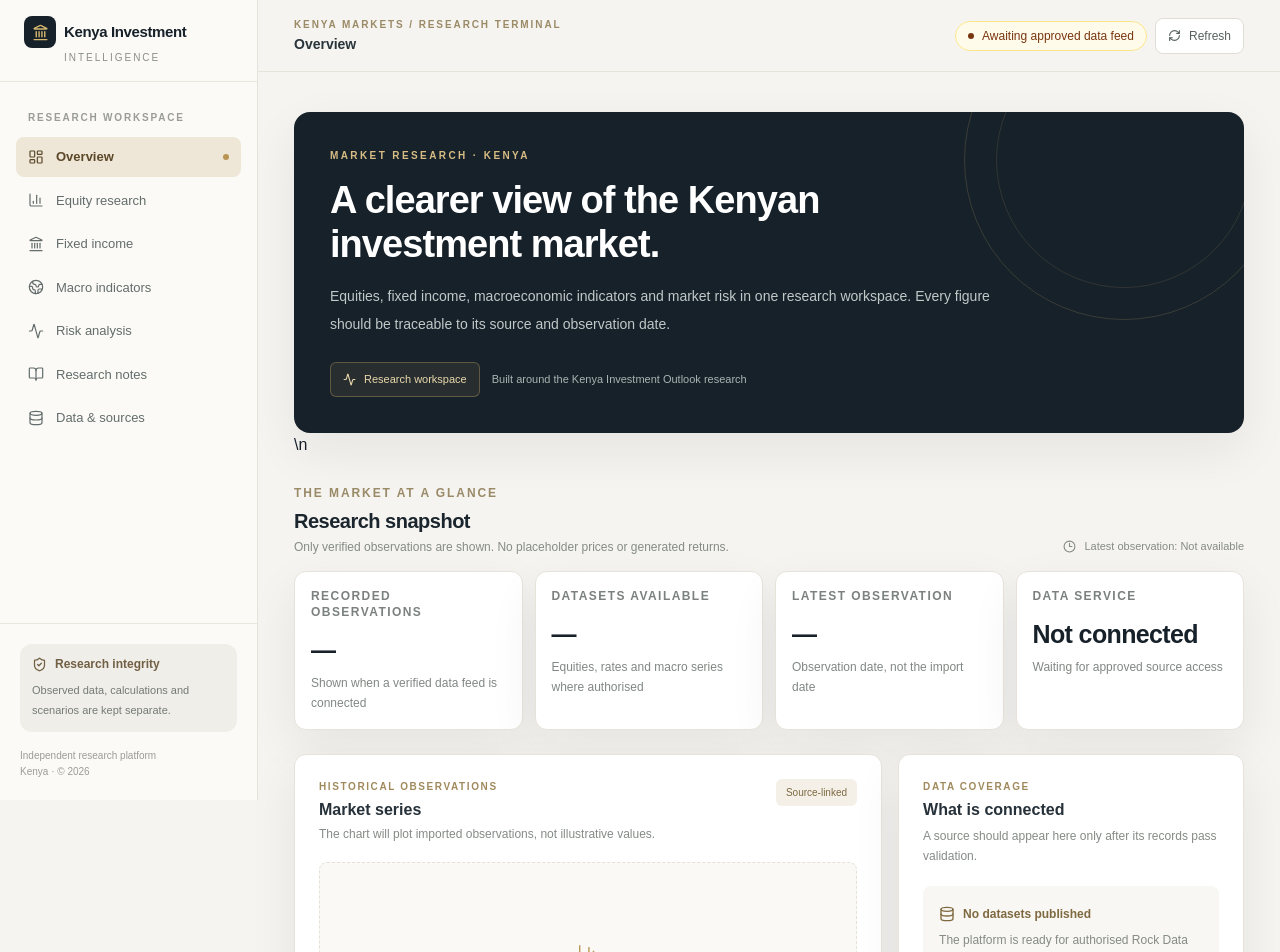
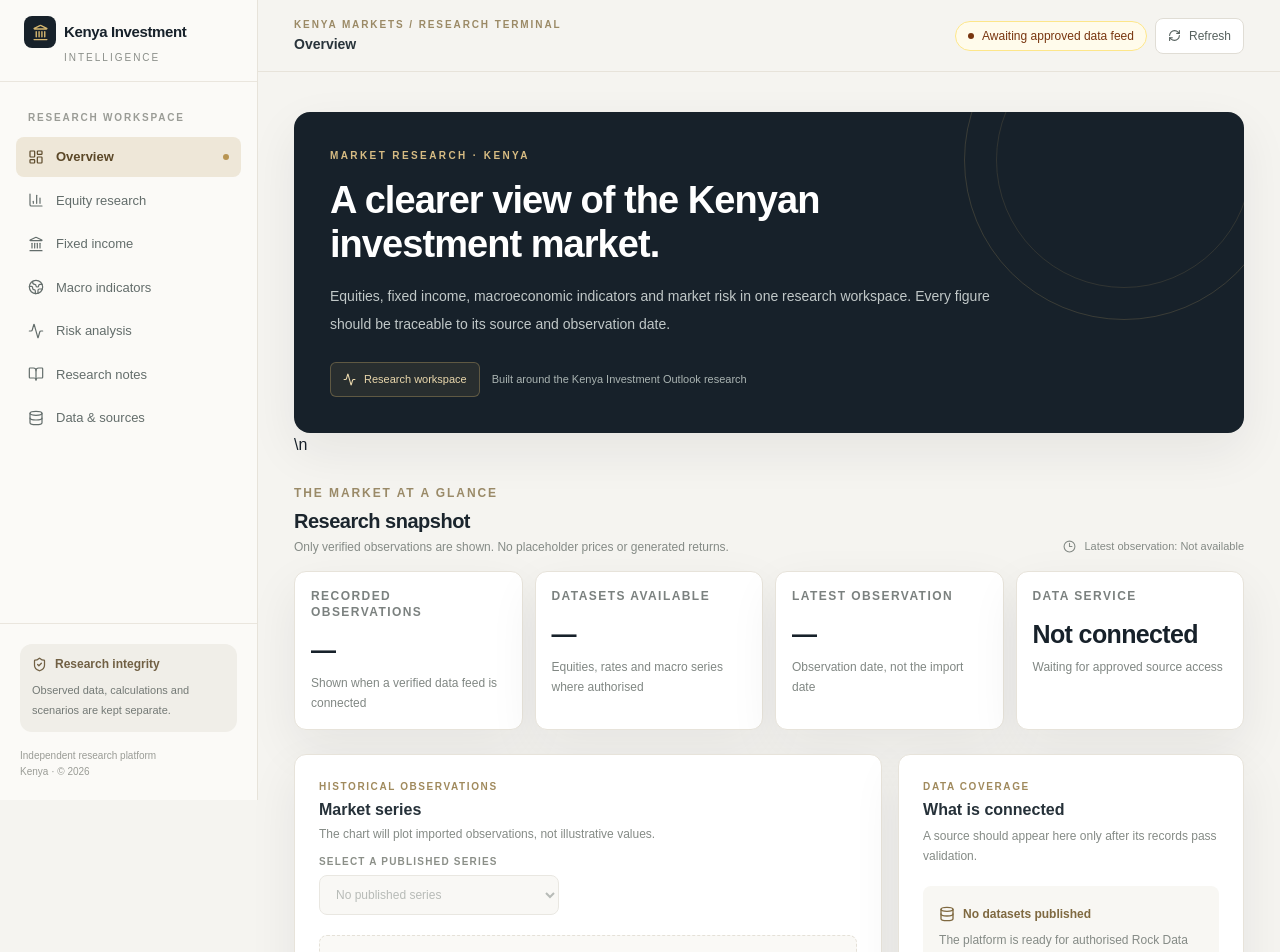
Before and after one commit to paulndwekia/Rock_Investment_Outlook_2026, a Next.js app in the folder dashboard/: page / in a window 1280 px wide. Shown: the top 952 px of the page. Built offline with nearby package versions, Linux system fonts and the light colour scheme.

Commit message:
Add a data-driven market series selector to the dashboard

```diff
--- a/dashboard/components/dashboard.tsx
+++ b/dashboard/components/dashboard.tsx
@@ -9,7 +9,7 @@ import {
 import {
   Area, AreaChart, CartesianGrid, ResponsiveContainer, Tooltip, XAxis, YAxis
 } from "recharts";
-import type { OverviewResponse } from "@/lib/types";
+import type { AvailableSeries, Observation, OverviewResponse } from "@/lib/types";
 
 const navigation = [
   { label: "Overview", icon: LayoutDashboard },
@@ -102,6 +102,10 @@ const sectionCopy: Record<string, { kicker: string; title: string; body: string;
   }
 };
 
+function seriesKey(item: Pick<AvailableSeries, "dataset" | "series" | "unit">) {
+  return JSON.stringify([item.dataset, item.series, item.unit ?? null]);
+}
+
 function dateLabel(value?: string | null) {
   if (!value) return "Not available";
   const parsed = new Date(value);
@@ -131,6 +135,10 @@ export default function Dashboard() {
   const [loading, setLoading] = useState(true);
   const [menuOpen, setMenuOpen] = useState(false);
   const [active, setActive] = useState("Overview");
+  const [marketSeries, setMarketSeries] = useState<Observation[]>([]);
+  const [selectedSeries, setSelectedSeries] = useState("");
+  const [seriesLoading, setSeriesLoading] = useState(false);
+  const [seriesError, setSeriesError] = useState("");
 
   const refresh = useCallback(async () => {
     setLoading(true);
@@ -138,8 +146,22 @@ export default function Dashboard() {
       const response = await fetch("/api/overview", { cache: "no-store" });
       const payload = await response.json() as OverviewResponse;
       setData(payload);
+      setMarketSeries(payload.market_series ?? []);
+      const initialPoint = payload.market_series?.[0];
+      const initialOption = initialPoint
+        ? payload.available_series?.find((item) =>
+            item.dataset === initialPoint.dataset &&
+            item.series === initialPoint.series &&
+            (item.unit ?? null) === (initialPoint.unit ?? null)
+          )
+        : payload.available_series?.[0];
+      setSelectedSeries(initialOption ? seriesKey(initialOption) : "");
+      setSeriesError("");
     } catch {
       setData({ status: "unavailable", message: "The dashboard could not retrieve its data status." });
+      setMarketSeries([]);
+      setSelectedSeries("");
+      setSeriesError("");
     } finally {
       setLoading(false);
     }
@@ -147,7 +169,8 @@ export default function Dashboard() {
 
   useEffect(() => { void refresh(); }, [refresh]);
 
-  const chartData = useMemo(() => (data.market_series ?? []).map((point) => ({
+  const availableSeries = data.available_series ?? [];
+  const chartData = useMemo(() => marketSeries.map((point) => ({
     observed_at: point.observed_at,
     date: new Date(point.observed_at).toLocaleDateString("en-KE", { day: "2-digit", month: "short" }),
     dataset: point.dataset,
@@ -155,7 +178,34 @@ export default function Dashboard() {
     value: point.value,
     source: point.source_name,
     unit: point.unit
-  })), [data.market_series]);
+  })), [marketSeries]);
+
+  const loadSelectedSeries = useCallback(async (key: string) => {
+    const chosen = availableSeries.find((item) => seriesKey(item) === key);
+    if (!chosen) return;
+
+    setSelectedSeries(key);
+    setSeriesLoading(true);
+    setSeriesError("");
+    try {
+      const query = new URLSearchParams({
+        dataset: chosen.dataset,
+        series: chosen.series,
+        limit: "120"
+      });
+      const response = await fetch(`/api/series?${query.toString()}`, { cache: "no-store" });
+      const payload = await response.json() as { status: string; market_series?: Observation[]; message?: string };
+      if (!response.ok || payload.status !== "ok") {
+        throw new Error(payload.message ?? "The selected series could not be loaded.");
+      }
+      setMarketSeries(payload.market_series ?? []);
+    } catch (error) {
+      setSeriesError(error instanceof Error ? error.message : "The selected series could not be loaded.");
+      setMarketSeries([]);
+    } finally {
+      setSeriesLoading(false);
+    }
+  }, [availableSeries]);
 
   const latestUpdate = dateLabel(data.latest_observation);
   const connected = data.status === "ok";
@@ -253,10 +303,27 @@ export default function Dashboard() {
                 <h3 className="mt-1 text-base font-semibold text-[#263139]">Market series</h3>
                 <p className="mt-1 text-xs text-[#858B86]">The chart will plot imported observations, not illustrative values.</p>
               </div>
-              <span className="rounded-md bg-[#F4F0E7] px-2.5 py-1.5 text-[10px] font-medium text-[#7D6942]">Source-linked</span>
+              <div className="flex w-full flex-col gap-1.5 sm:w-auto sm:min-w-[240px]">
+                <label htmlFor="market-series" className="text-[10px] font-semibold uppercase tracking-[.12em] text-[#8B8F88]">Select a published series</label>
+                <select
+                  id="market-series"
+                  value={selectedSeries}
+                  onChange={(event) => { void loadSelectedSeries(event.target.value); }}
+                  disabled={!connected || availableSeries.length === 0 || seriesLoading}
+                  className="h-10 max-w-full rounded-lg border border-[#E0DDD5] bg-white px-3 text-xs text-[#46514D] outline-none transition focus:border-[#B89552] disabled:cursor-not-allowed disabled:bg-[#F7F6F2] disabled:text-[#9A9F99]"
+                >
+                  {availableSeries.length === 0 && <option value="">No published series</option>}
+                  {availableSeries.map((item) => (
+                    <option key={seriesKey(item)} value={seriesKey(item)}>
+                      {item.dataset} · {item.series}{item.unit ? ` · ${item.unit}` : ""}
+                    </option>
+                  ))}
+                </select>
+              </div>
             </div>
+            {seriesError && <p role="alert" className="mt-3 text-xs text-[#A34D3F]">{seriesError}</p>}
             <div className="mt-5 h-[260px]">
-              {chartData.length > 1 ? <ResponsiveContainer width="100%" height="100%">
+              {seriesLoading ? <div className="flex h-full items-center justify-center rounded-lg bg-[#FAF9F6] text-xs text-[#858B86]">Loading selected observations…</div> : chartData.length > 1 ? <ResponsiveContainer width="100%" height="100%">
                 <AreaChart data={chartData} margin={{ top: 8, right: 8, left: -18, bottom: 0 }}>
                   <defs><linearGradient id="marketGold" x1="0" y1="0" x2="0" y2="1"><stop offset="0%" stopColor="#B89552" stopOpacity={0.22} /><stop offset="95%" stopColor="#B89552" stopOpacity={0.01} /></linearGradient></defs>
                   <CartesianGrid vertical={false} stroke="#EEECE6" />
```
